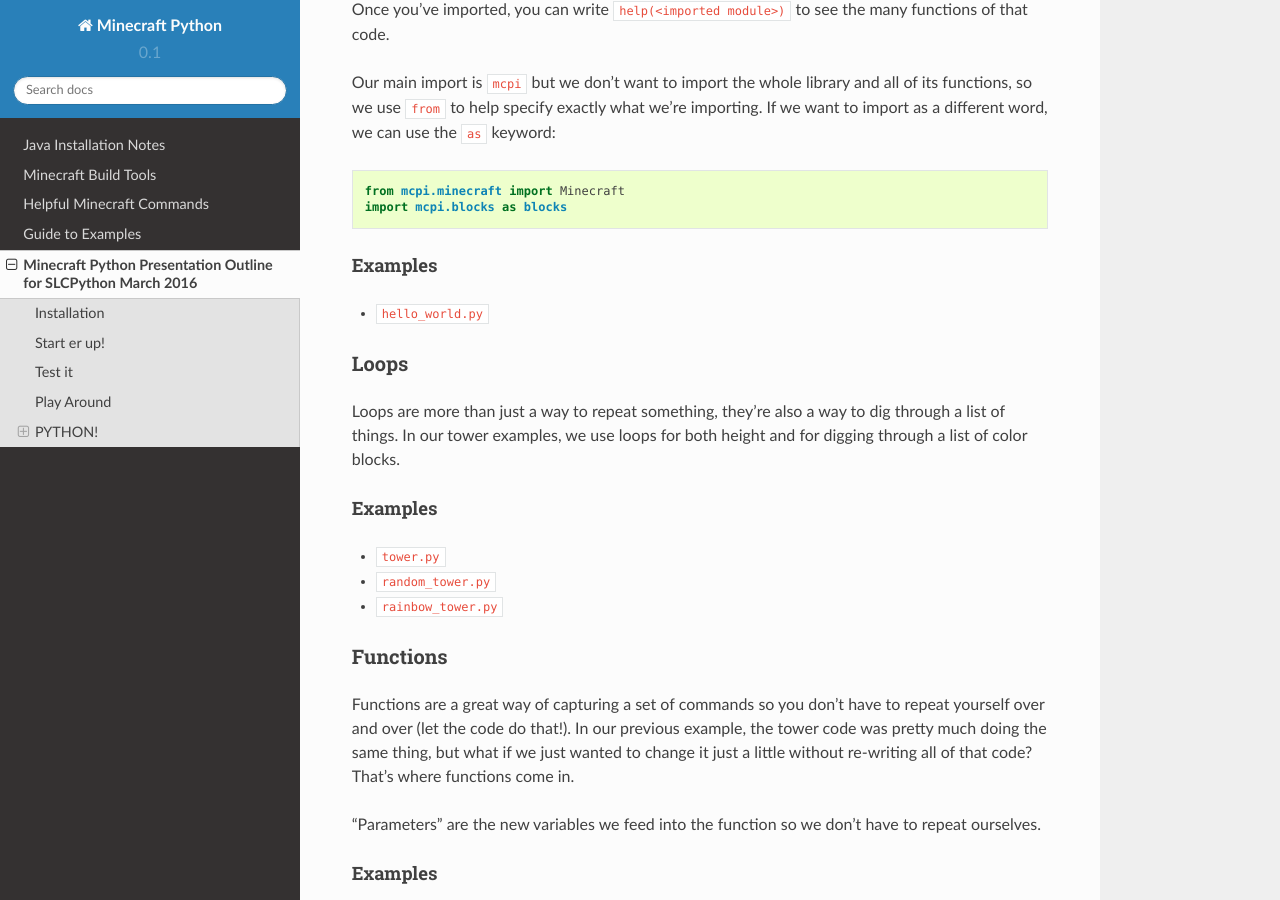
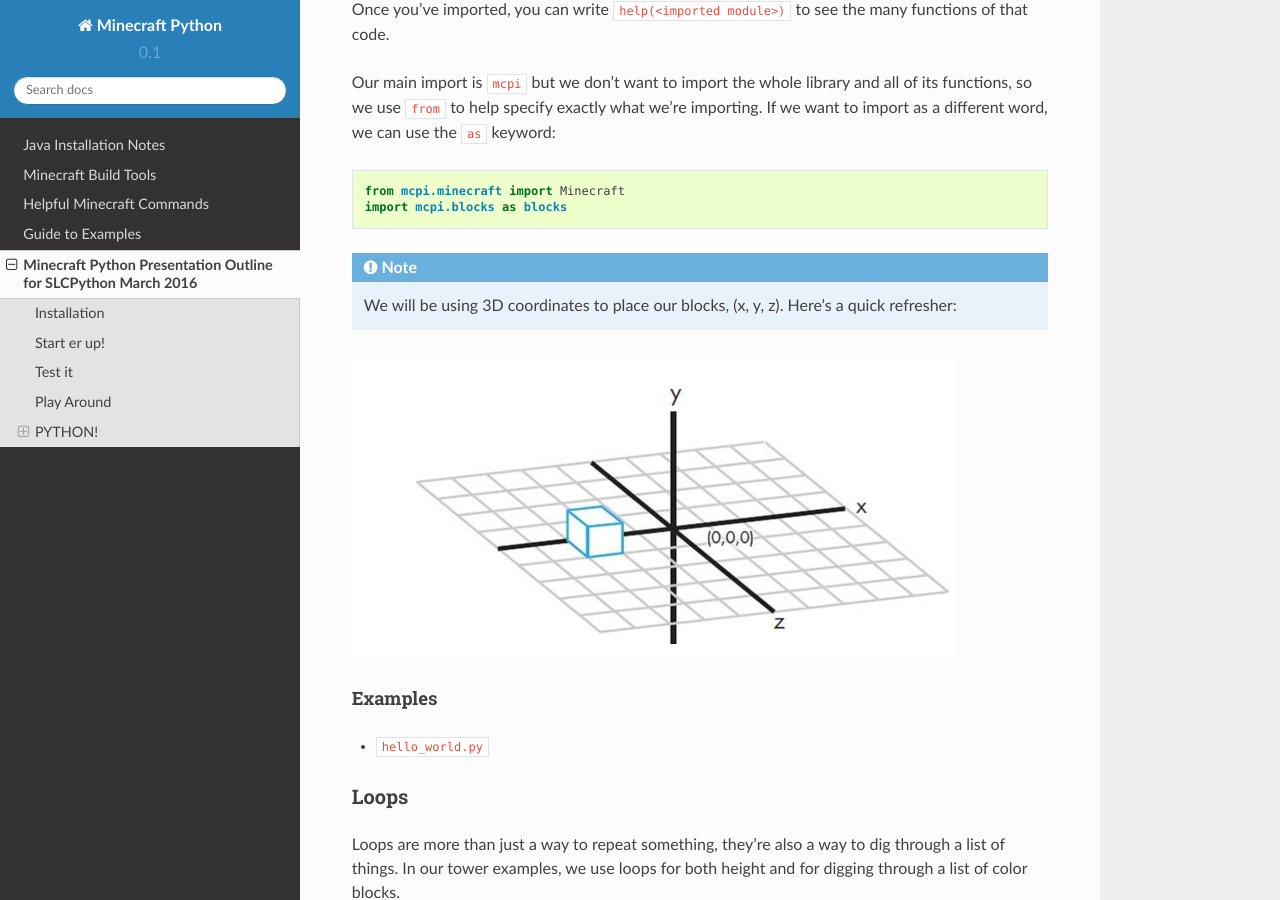
Before and after one commit to octaflop/mcpy, a Sphinx documentation site: the page built from docs/presentation_outline.rst, in a window 1280 px wide and 900 px high, scrolled down 1133 px. Built offline with Sphinx 7.4.7 and the Read the Docs theme 2.0.0, drawn with Linux system fonts in a browser that asks for light colours.

Commit message:
added image

```diff
--- a/docs/presentation_outline.rst
+++ b/docs/presentation_outline.rst
@@ -53,6 +53,13 @@
     from mcpi.minecraft import Minecraft
     import mcpi.blocks as blocks
 
+
+.. note:: We will be using 3D coordinates to place our blocks, (x, y, z). Here's a quick refresher:
+
+
+.. image:: _static/img/3D_coords.png
+
+
 Examples
 ********
 
```
Also changed, not shown: docs/_static/img/3D_coords.png (added).
